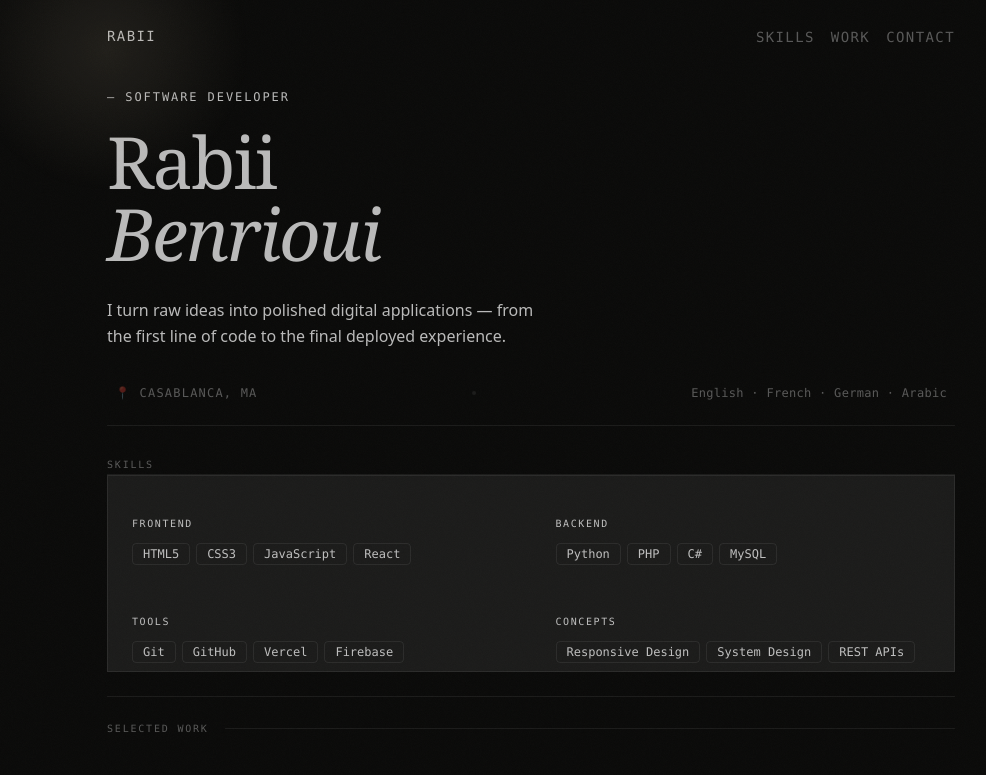
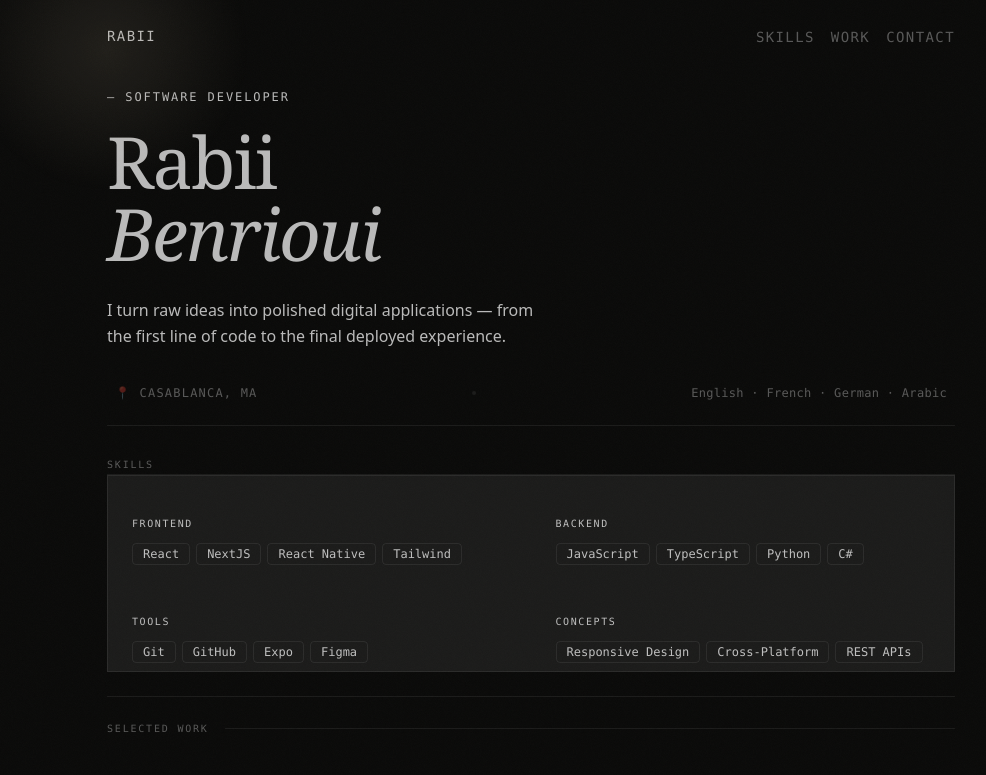
Before and after one commit to rabiibenrioui/portfolio, a Next.js app: page / in a window 1280 px wide. Shown: the top 775 px of the page, without its empty margins (109-1095 px from the left). Built offline with nearby package versions, Linux system fonts and the light colour scheme; a web font is replaced by a local one.

Commit message:
Update skills section with new technologies

```diff
--- a/src/app/page.tsx
+++ b/src/app/page.tsx
@@ -15,10 +15,10 @@ const data: PortfolioData = {
   languages: 'English · French · German · Arabic',
 
   skills: [
-    { category: 'Frontend',  items: ['HTML5', 'CSS3', 'JavaScript', 'React'] },
-    { category: 'Backend',   items: ['Python', 'PHP', 'C#', 'MySQL'] },
-    { category: 'Tools',     items: ['Git', 'GitHub', 'Vercel', 'Firebase'] },
-    { category: 'Concepts',  items: ['Responsive Design', 'System Design', 'REST APIs'] },
+    { category: 'Frontend',  items: ['React', 'NextJS', 'React Native', 'Tailwind'] },
+    { category: 'Backend',   items: ['JavaScript', 'TypeScript', 'Python', 'C#'] },
+    { category: 'Tools',     items: ['Git', 'GitHub', 'Expo', 'Figma'] },
+    { category: 'Concepts',  items: ['Responsive Design', 'Cross-Platform', 'REST APIs'] },
   ],
 
   projects: [
```
